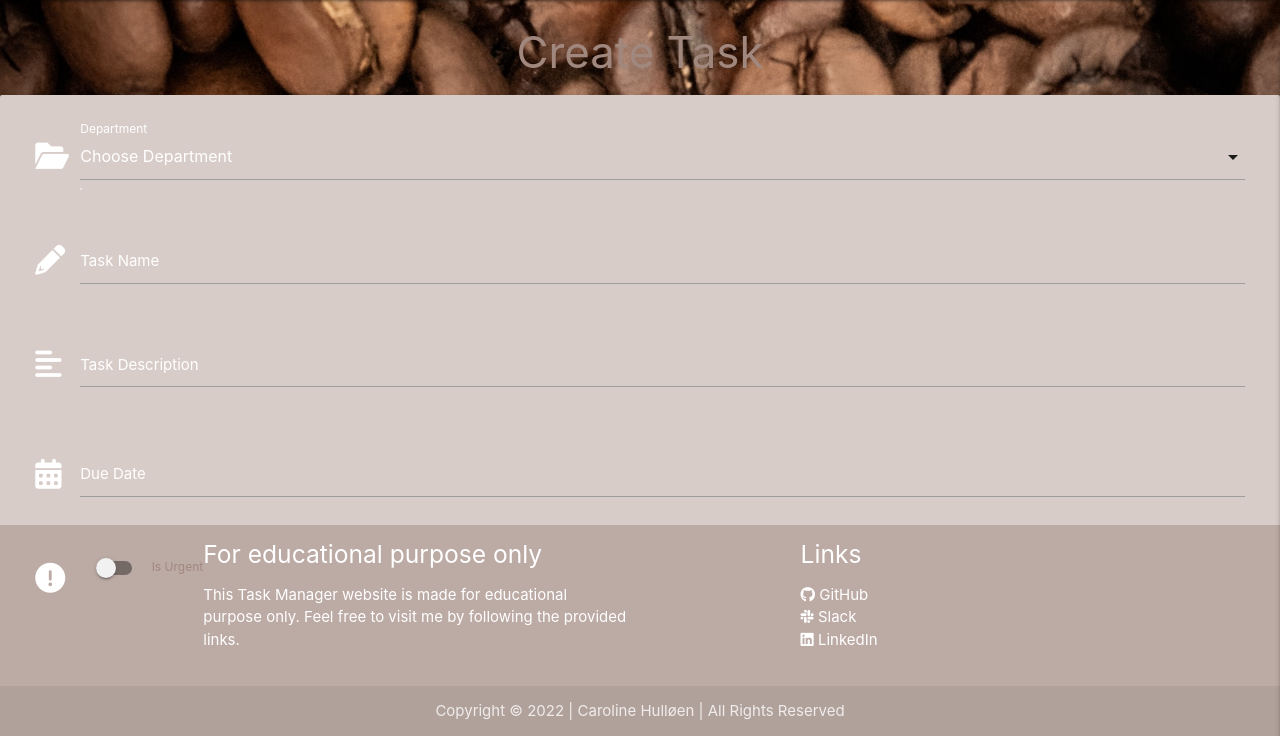
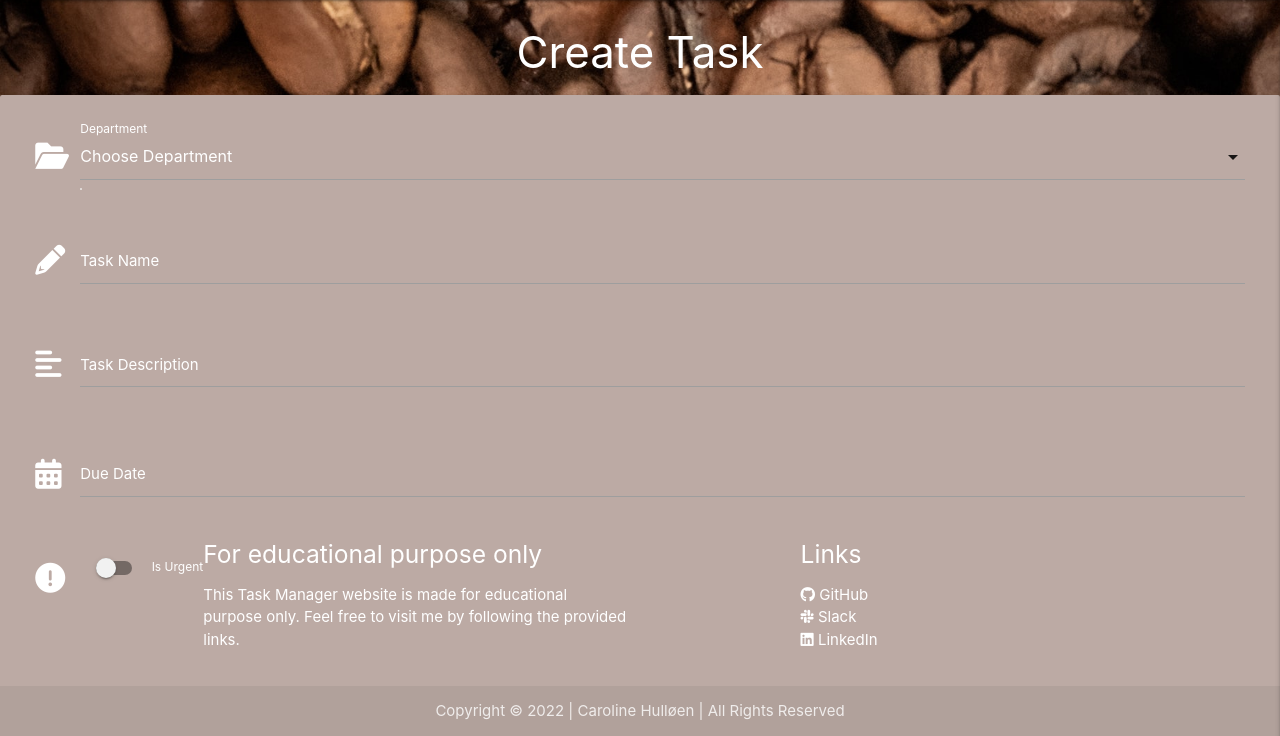
Before and after one commit to Carhul/Task_Manager, a Flask app: page /create_task in a window 1280 px wide. Shown: the part 64-800 px from the top of the page. Run offline with Flask 2, Linux system fonts and the light colour scheme; data that the repository does not hold is empty; some libraries are stand-ins or nearby versions.

Commit message:
Change classes for color control

```diff
--- a/static/css/style.css
+++ b/static/css/style.css
@@ -74,20 +74,23 @@ nav .brand-logo {
 /* Color for dropdown */
 .select-dropdown li.disabled, .select-dropdown li.disabled>span, .select-dropdown li.optgroup {
     color: white;
+    background-color: #bcaaa4;
 }
 
 .dropdown-content li a, .dropdown-content li span {
-    color: #a1887f;
+    color: white;
+    background-color: #d7ccc8;
 }
 
 /* Color for datepicker */
 .datepicker-date-display {
-    background-color: #a1887f;
+    background-color: #bcaaa4;
 }
 
 .datepicker-calendar-container {
     color: white;
     background-color: #d7ccc8;
+    padding-right: 5px;
 }
 
 .datepicker-clear {
--- a/templates/tasks/create_task.html
+++ b/templates/tasks/create_task.html
@@ -1,14 +1,14 @@
 {% extends "base.html" %}
 {% block content %}
 
-    <h3 class="brown-text text-lighten-2 center-align">Create Task</h3>
+    <h3 class="base-color center-align">Create Task</h3>
 
-    <div class="row card-panel brown lighten-4">
+    <div class="row card-panel base-bgcolor">
         <form class="col s12" method="POST" action="{{ url_for('create_task') }}">
             <!-- Department selection -->
             <div class="row">
                 <div class="input-field col s12">
-                    <i class="fa-solid fa-folder-open prefix white-text"></i>
+                    <i class="fa-solid fa-folder-open prefix base-color"></i>
                     <select id="department_name" name="department_name" class="validate" required>
                         <option value="" disabled selected>Choose Department</option>
                         {% for department in departments %}
@@ -21,7 +21,7 @@
             <!-- Task name -->
             <div class="row">
                 <div class="input-field col s12">
-                    <i class="fa-solid fa-pencil prefix white-text"></i>
+                    <i class="fa-solid fa-pencil prefix base-color"></i>
                     <input id="task_name" name="task_name" minlength="5" maxlength="50" type="text" class="validate"
                         required>
                     <label for="task_name">Task Name</label>
@@ -30,7 +30,7 @@
             <!-- Task description -->
             <div class="row">
                 <div class="input-field col s12">
-                    <i class="fa-solid fa-align-left prefix white-text"></i>
+                    <i class="fa-solid fa-align-left prefix base-color"></i>
                     <textarea id="task_description" name="task_description" minlength="5" maxlength="200"
                         class="materialize-textarea validate" required></textarea>
                     <label for="task_description">Task Description</label>
@@ -39,7 +39,7 @@
             <!-- Due date picker -->
             <div class="row">
                 <div class="input-field col s12">
-                    <i class="fa-solid fa-calendar-days prefix white-text"></i>
+                    <i class="fa-solid fa-calendar-days prefix base-color"></i>
                     <input id="due_date" name="due_date" type="text" class="datepicker validate" required>
                     <label for="due_date">Due Date</label>
                 </div>
@@ -48,8 +48,8 @@
             <div class="row">
                 <div class="input-field col s12">
                     <div class="switch">
-                        <i class="fa-solid fa-circle-exclamation prefix white-text"></i>
-                        <label for="is_urgent" class="brown-text text-lighten-2">
+                        <i class="fa-solid fa-circle-exclamation prefix base-color"></i>
+                        <label for="is_urgent" class="base-color2">
                             <input type="checkbox" id="is_urgent" name="is_urgent">
                             <span class="lever"></span>
                             Is Urgent
@@ -60,10 +60,10 @@
             <!-- Submit button -->
             <div class="row">
                 <div class="col s12 center-align">
-                    <a href="{{ url_for('get_tasks') }}" class="btn-large white-text brown lighten-2">
+                    <a href="{{ url_for('get_tasks') }}" class="btn-large base-color2 base-bgcolor2">
                         Cancel <i class="fa-solid fa-circle-xmark"></i>
                     </a>
-                    <button type="submit" class="btn-large white-text brown lighten-2">
+                    <button type="submit" class="btn-large base-color base-bgcolor">
                         Create Task <i class="fa-solid fa-square-plus right"></i>
                     </button>
                 </div>
```
Also changed, not shown: templates/departments/add_department.html (+4 -4 lines).
